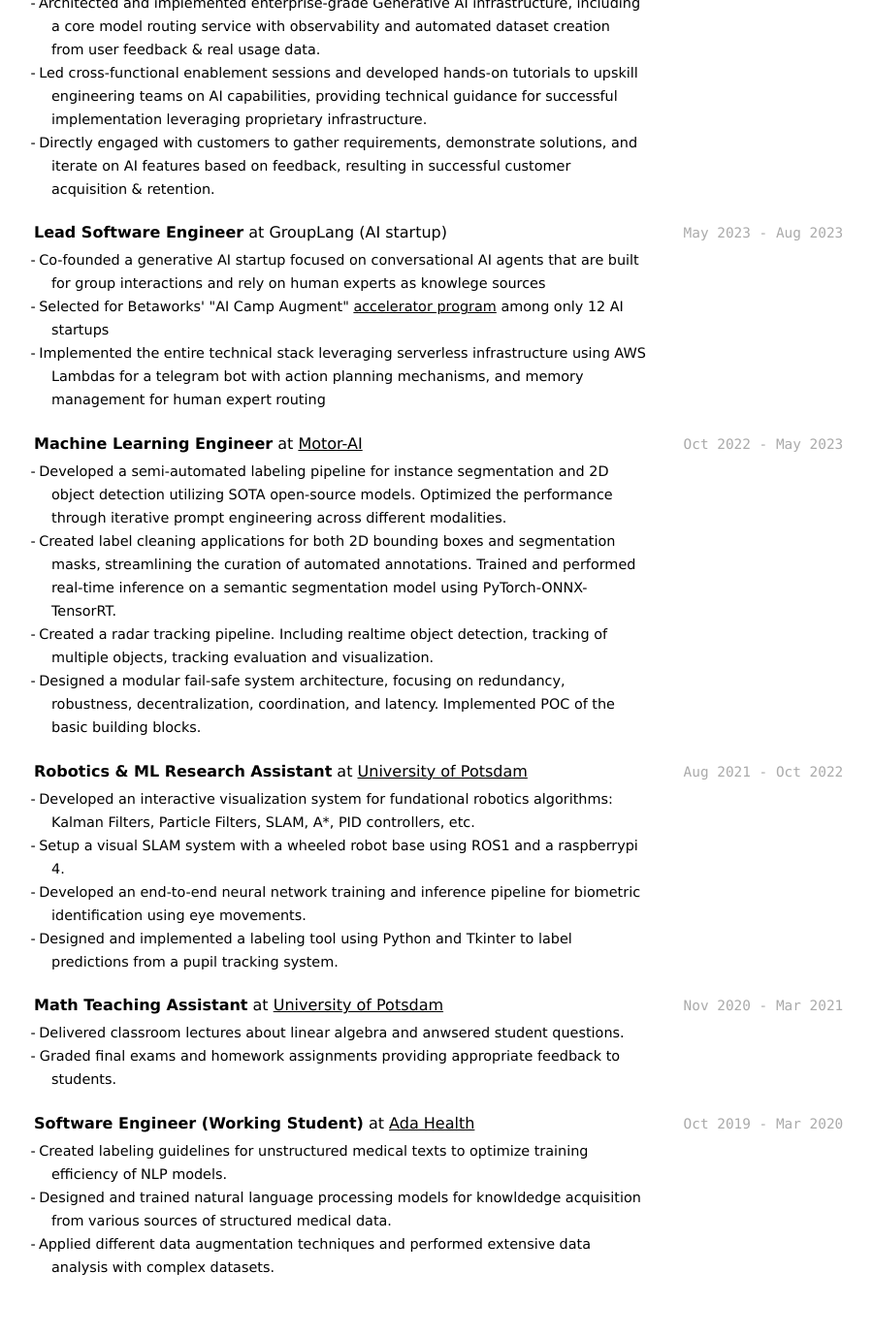
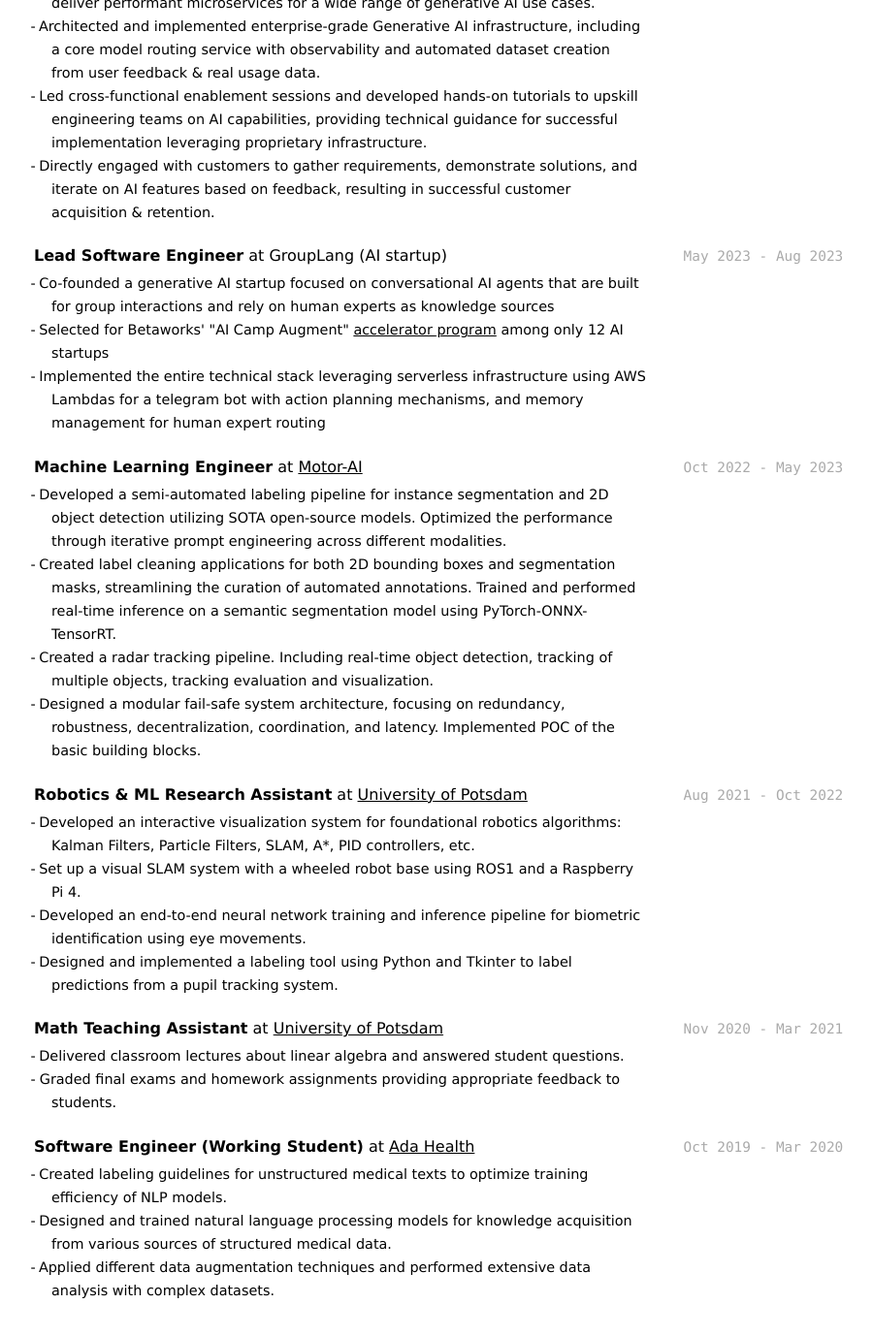
Before and after one commit to Sam1320/Sam1320.github.io, a Jekyll site: the page resume.html, which Jekyll copies as it is, in a window 1280 px wide and 1400 px high, scrolled down 698 px. Shown: the top 1378 px of the window at 97% size, without its empty margins (297-1197 px from the left). Built offline with Jekyll 4.4.1, drawn with Linux system fonts in a browser that asks for light colours; some of the changed text lies outside the part shown.

Commit message:
fix: correct typos and improve clarity in resume content

```diff
--- a/resume.html
+++ b/resume.html
@@ -35,9 +35,10 @@
 
             <h2 id="work-experience">Work Experience</h2>
 
-            <p><code class="language-plaintext highlighter-rouge">July 2025 - Present</code>
+            <p><code class="language-plaintext highlighter-rouge">July 2025 - Oct 2026</code>
             <strong>Lead AI Engineer</strong> at <a href="https://recaresolutions.com/">Recare </a></p>
             <ul>
+                <li>Technical Lead of Recare Docs</li>
                 <li>Building an agentic platform for the healthcare industry.</li>
             </ul>
 
@@ -55,7 +56,7 @@
             <p><code class="language-plaintext highlighter-rouge">May 2023 - Aug 2023</code>
                 <strong>Lead Software Engineer</strong> at GroupLang (AI startup)</p>
                 <ul>
-                    <li>Co-founded a generative AI startup focused on conversational AI agents that are built for group interactions and rely on human experts as knowlege sources</li>
+                    <li>Co-founded a generative AI startup focused on conversational AI agents that are built for group interactions and rely on human experts as knowledge sources</li>
                     <li>Selected for Betaworks' "AI Camp Augment" <a href="https://www.betaworks.com/ai-camp-augment-demo-day">accelerator program</a> among only 12 AI startups</li>
                     <li>Implemented the entire technical stack leveraging serverless infrastructure using AWS Lambdas for a telegram bot with action planning mechanisms, and memory management for human expert routing</li>
                 </ul>
@@ -67,7 +68,7 @@
             <ul>
                 <li>Developed a semi-automated labeling pipeline for instance segmentation and 2D object detection utilizing SOTA open-source models. Optimized the performance through iterative prompt engineering across different modalities.</li>
                 <li>Created label cleaning applications for both 2D bounding boxes and segmentation masks, streamlining the curation of automated annotations. Trained and performed real-time inference on a semantic segmentation model using PyTorch-ONNX-TensorRT.</li>
-                <li>Created a radar tracking pipeline. Including realtime object detection, tracking of multiple objects, tracking evaluation and visualization.</li>
+                <li>Created a radar tracking pipeline. Including real-time object detection, tracking of multiple objects, tracking evaluation and visualization.</li>
                 <li>Designed a modular fail-safe system architecture, focusing on redundancy, robustness, decentralization, coordination, and latency. Implemented POC of the basic building blocks.</li>
             </ul>
 
@@ -75,8 +76,8 @@
             <strong>Robotics &amp; ML Research Assistant</strong> at <a href="https://www.uni-potsdam.de/de/cs-ml/index">University of Potsdam</a></p>
 
             <ul>
-                <li>Developed an interactive visualization system for fundational robotics algorithms: Kalman Filters, Particle Filters, SLAM, A*, PID controllers, etc.</li>
-                <li>Setup a visual SLAM system with a wheeled robot base using ROS1 and a raspberrypi 4.</li>
+                <li>Developed an interactive visualization system for foundational robotics algorithms: Kalman Filters, Particle Filters, SLAM, A*, PID controllers, etc.</li>
+                <li>Set up a visual SLAM system with a wheeled robot base using ROS1 and a Raspberry Pi 4.</li>
                 <li>Developed an end-to-end neural network training and inference pipeline for biometric identification using eye movements.</li>
                 <li>Designed and implemented a labeling tool using Python and Tkinter to label predictions from a pupil tracking system.</li>
             </ul>
@@ -85,7 +86,7 @@
             <strong>Math Teaching Assistant</strong> at <a href="https://www.uni-potsdam.de/de/cs-ml/index">University of Potsdam</a></p>
 
             <ul>
-                <li>Delivered classroom lectures about linear algebra and anwsered student questions.</li>
+                <li>Delivered classroom lectures about linear algebra and answered student questions.</li>
                 <li>Graded final exams and homework assignments providing appropriate feedback to students.</li>
             </ul>
 
@@ -93,7 +94,7 @@
             <strong>Software Engineer (Working Student)</strong> at <a href="https://www.ada.com/">Ada Health</a></p>
             <ul>
                 <li>Created labeling guidelines for unstructured medical texts to optimize training efficiency of NLP models.</li>
-                <li>Designed and trained natural language processing models for knowldedge acquisition from various sources of structured medical data.</li>
+                <li>Designed and trained natural language processing models for knowledge acquisition from various sources of structured medical data.</li>
                 <li>Applied different data augmentation techniques and performed extensive data analysis with complex datasets.</li>
             </ul>
 
```
Also changed, not shown: other parts of resume.html (+2 -2 lines).
